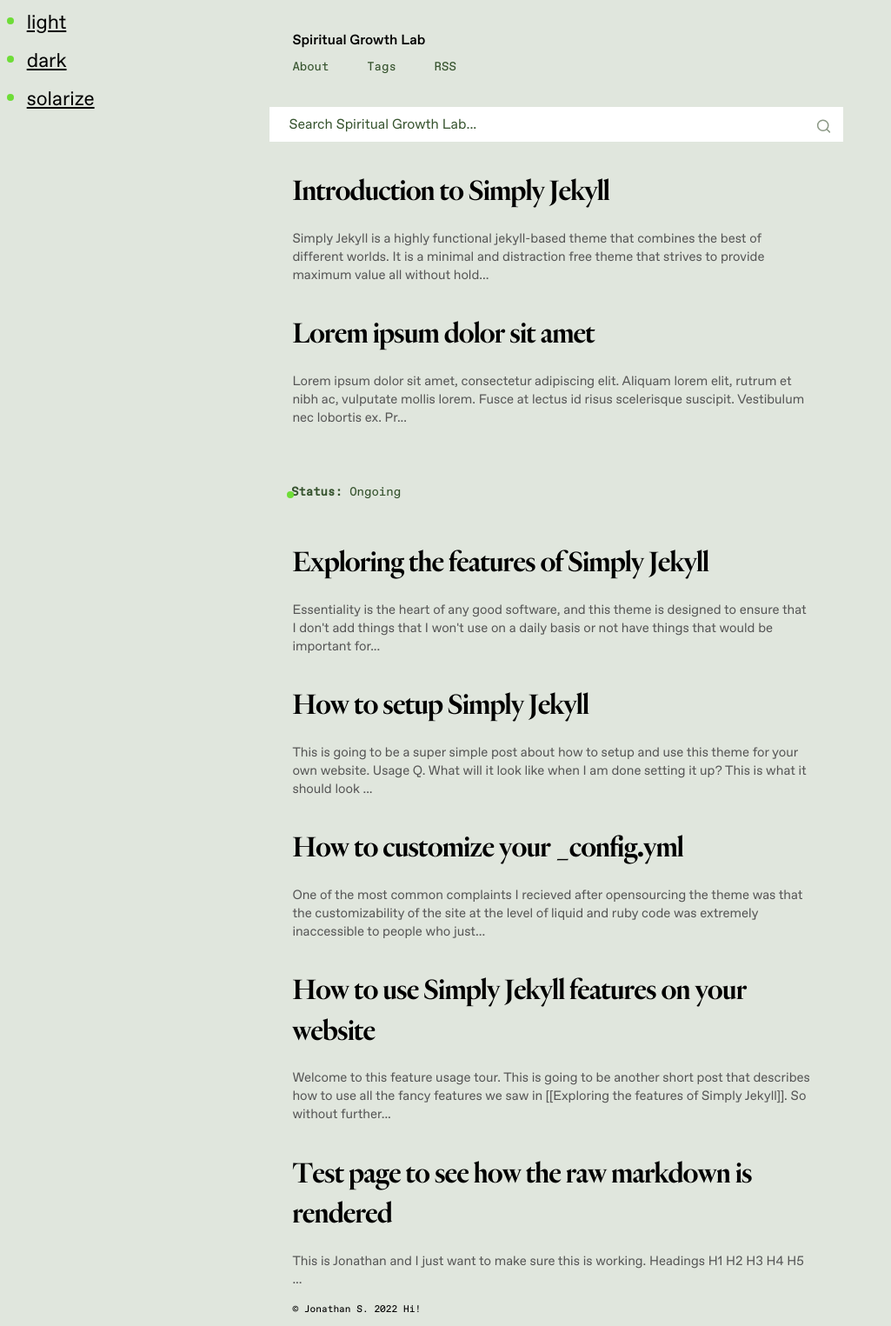
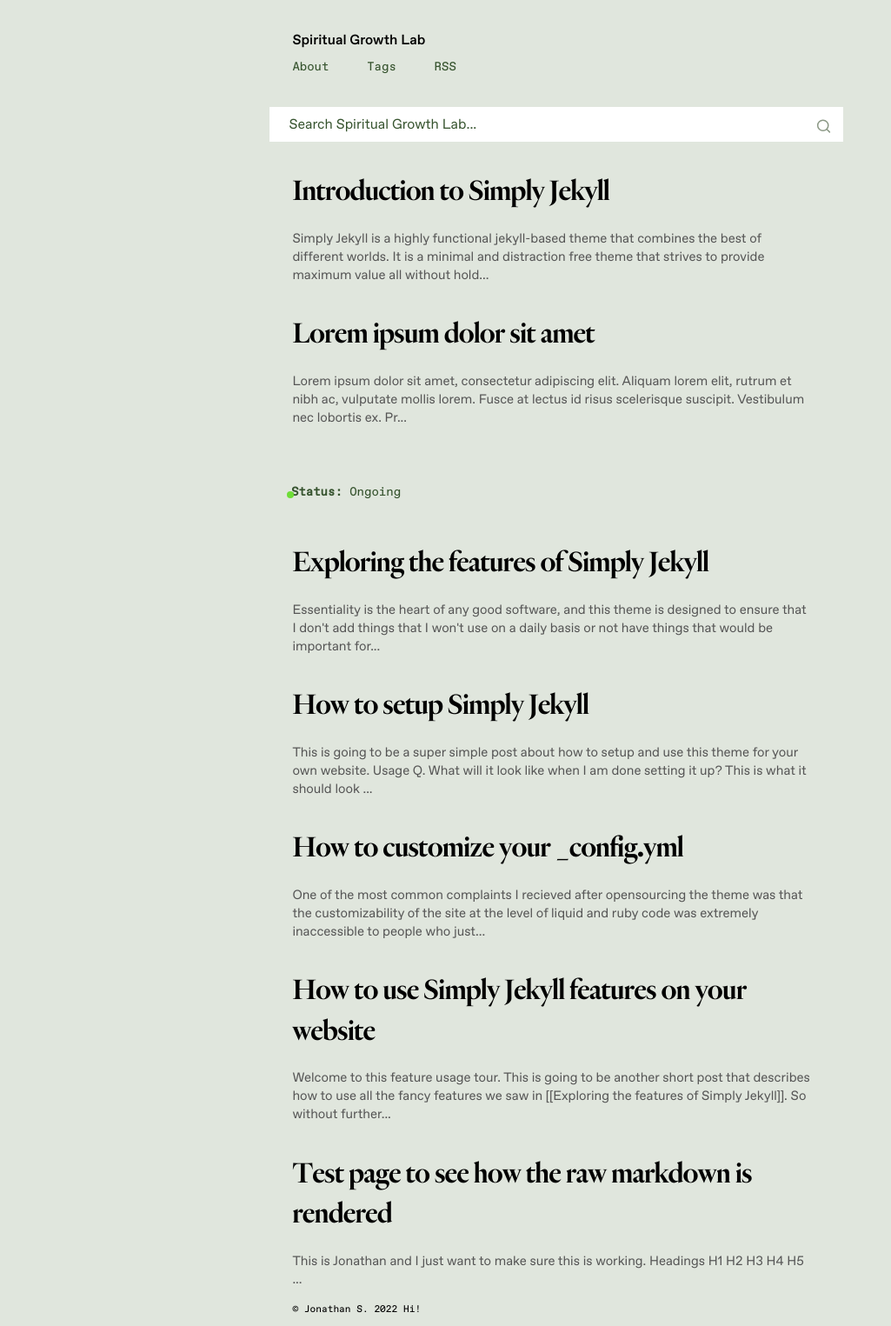
Before and after one commit to jsantiago611/digital-garden-master, a Jekyll site: the page built from index.md, in a window 1280 px wide. Shown: the whole page at 87% size, without its empty margins (0-1025 px from the left). Built offline with Jekyll 4.4.1, drawn with Linux system fonts in a browser that asks for light colours.

Commit message:
removing ul from body

```diff
--- a/_layouts/Post.html
+++ b/_layouts/Post.html
@@ -58,18 +58,7 @@
     <link rel="alternate" type="application/rss+xml" href="{{ site.url }}/feed.xml">
 </head>
 
-<body class="light">
-     <ul class="dropdown">
-        <li class="dropdown-item">
-            <a id="light" href="#">light</a>
-        </li>
-        <li class="dropdown-item">
-            <a id="dark" href="#">dark</a>
-        </li>
-        <li class="dropdown-item">
-            <a id="solar" href="#">solarize</a>
-        </li>
-    </ul>
+<body>
     <div class="container">
         <div class = "box">
             {%- include Header.html -%}
```
